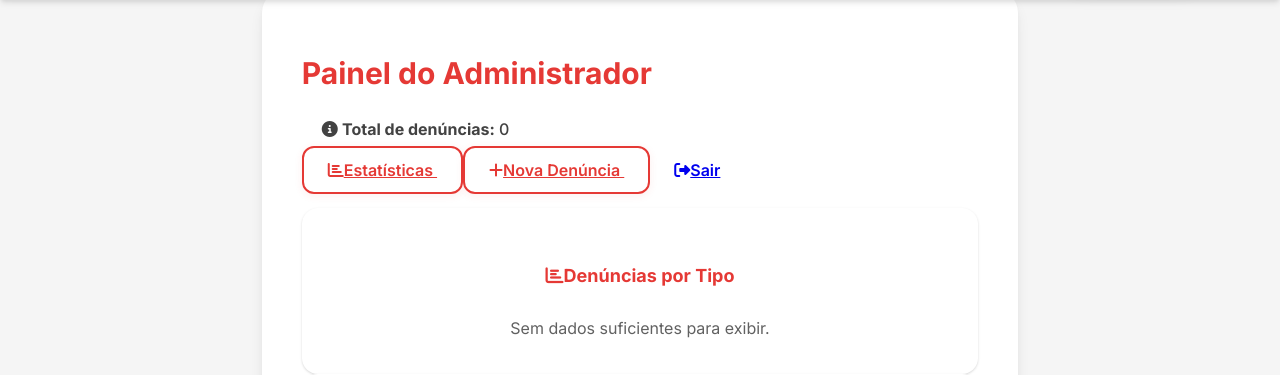
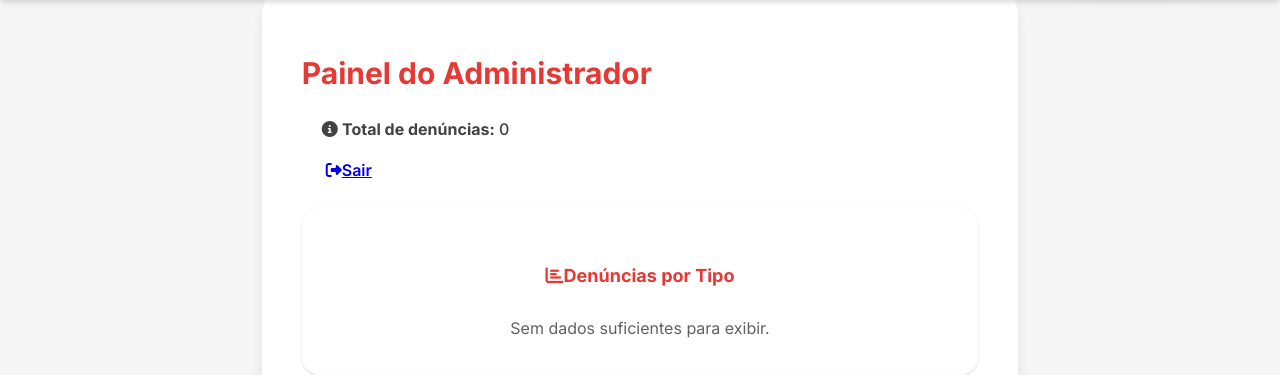
Before and after one commit to GuiNavas/BullyingOver, a Flask app: page /admin in a window 1280 px wide. Shown: the part 131-506 px from the top of the page. Run offline with Flask 3, Linux system fonts and the light colour scheme; the visitor is signed in with stand-in values (Sample User, id 1); data that the repository does not hold is empty.

Commit message:
Update admin.html

```diff
--- a/templates/admin.html
+++ b/templates/admin.html
@@ -10,14 +10,6 @@
                 <strong>Total de denúncias:</strong> {{ total_denuncias or 0 }}
             </div>
         </div>
-        <div class="col-md-4 text-md-end">
-            <div class="d-flex flex-column flex-md-row gap-2">
-                <a href="{{ url_for('estatisticas') }}" class="btn btn-outline-primary btn-sm">
-                    <i class="fas fa-chart-bar me-1"></i>Estatísticas
-                </a>
-                <a href="{{ url_for('denuncia') }}" class="btn btn-outline-primary btn-sm">
-                    <i class="fas fa-plus me-1"></i>Nova Denúncia
-                </a>
                 <a href="{{ url_for('admin_logout') }}" class="btn btn-danger btn-sm">
                     <i class="fas fa-sign-out-alt me-1"></i>Sair
                 </a>
```
